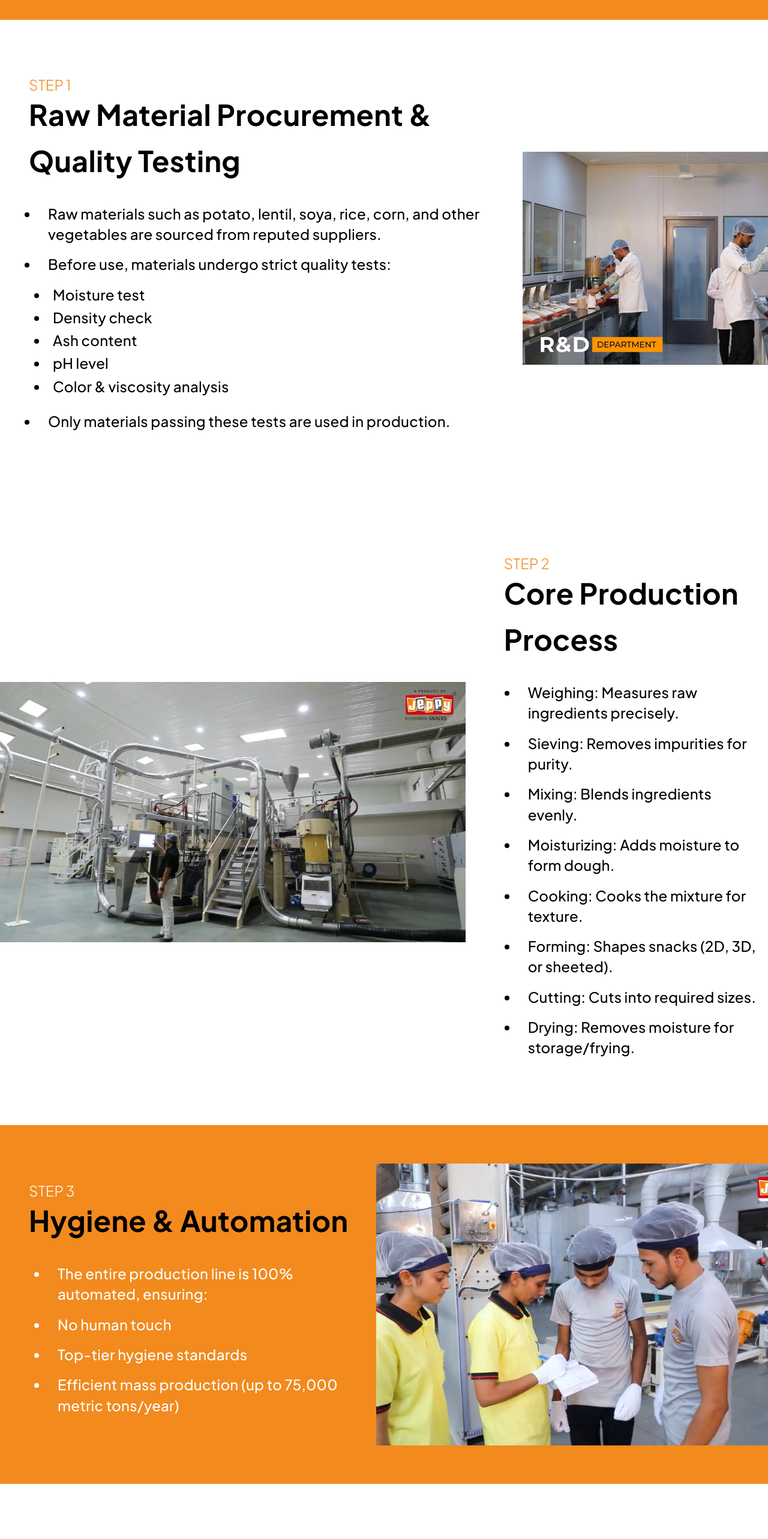
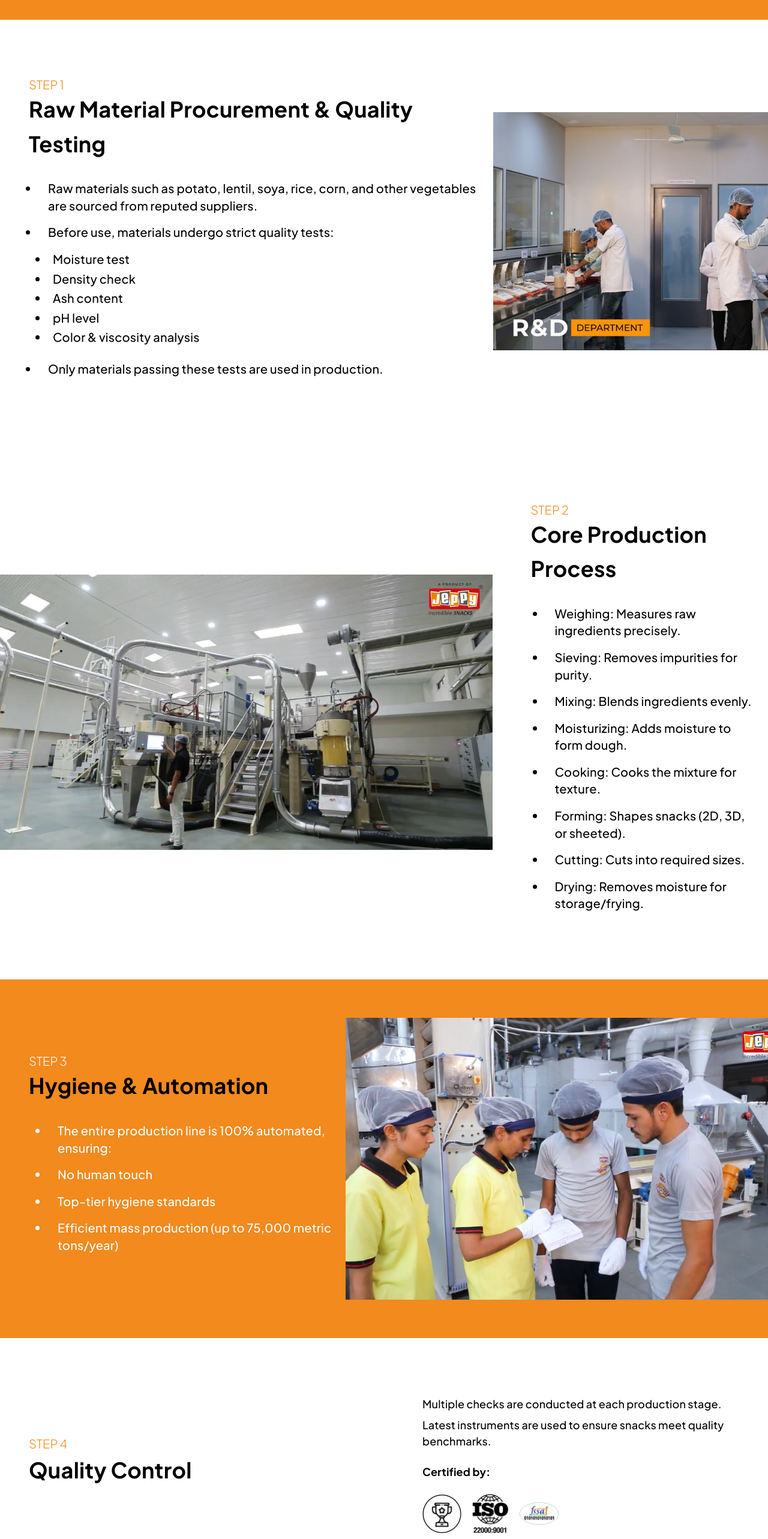
Before and after one commit to KunjKapadiya2007/jeppy_fe, a React (Vite) app: page /process in a window 1280 px wide. Shown: the part 1120-3686 px from the top of the page at 60% size. Built offline with nearby package versions, Linux system fonts and the light colour scheme.

Commit message:
small changes for our process

```diff
--- a/src/components/global/navbar.jsx
+++ b/src/components/global/navbar.jsx
@@ -88,6 +88,7 @@ function Navbar() {
                 >
                     {menuOpen ? <CloseIcon /> : <MenuIcon />}
                 </IconButton>
+
                 </Box>
 
                 {/* Mobile Dropdown Drawer Inside Navbar */}
--- a/src/components/ourprocess/ourprocessstep1.jsx
+++ b/src/components/ourprocess/ourprocessstep1.jsx
@@ -41,7 +41,7 @@ function Ourprocessstep1() {
                     }}
                     >
                         <Typography variant="h5" sx={{
-                            fontSize: { md: "24px", sm: "20px", xs: "16px" },
+                            fontSize: { xl: "24px", sm: "20px", xs: "16px" },
                             lineHeight: '24px',
                             color: "rgba(242, 138, 30, 1)",
                             fontWeight: 300,
@@ -55,7 +55,7 @@ function Ourprocessstep1() {
                                     <Typography variant="h6" sx={{
                                         mb: 2,
                                         fontWeight: '700',
-                                        fontSize: { md: "48px", sm: "36px", xs: "32px" },
+                                        fontSize: { xl: "48px", sm: "36px", xs: "32px" },
                                     }}>
                                         {item.title}
                                     </Typography>
@@ -63,7 +63,7 @@ function Ourprocessstep1() {
                                         listStyleType: 'disc',
                                         pl: 2 ,
                                         fontWeight: 500,
-                                        fontSize: { md: "24px", sm: "20px", xs: "16px" },
+                                        fontSize: { xl: "24px", sm: "20px", xs: "16px" },
 
                                     }}>
                                         {item.points.map((point, pointIndex) => (
@@ -75,7 +75,7 @@ function Ourprocessstep1() {
                                                         primary={point}
                                                         primaryTypographyProps={{
                                                             sx: {
-                                                                fontSize: { md: '24px', sm: '20px', xs: '16px' },
+                                                                fontSize: { xl: '24px', sm: '20px', xs: '16px' },
                                                                 fontWeight: 500,
                                                             },
                                                         }}
@@ -86,7 +86,7 @@ function Ourprocessstep1() {
                                                             primary={point.text}
                                                             primaryTypographyProps={{
                                                                 sx: {
-                                                                    fontSize: { md: '24px', sm: '20px', xs: '16px' },
+                                                                    fontSize: { xl: '24px', sm: '20px', xs: '16px' },
                                                                     fontWeight: 500,
                                                                 },
                                                             }}
@@ -104,7 +104,7 @@ function Ourprocessstep1() {
                                                                         primary={subpoint}
                                                                         primaryTypographyProps={{
                                                                             sx: {
-                                                                                fontSize: { md: '24px', sm: '20px', xs: '16px' },
+                                                                                fontSize: { xl: '24px', sm: '20px', xs: '16px' },
                                                                                 fontWeight: 500,
                                                                             },
                                                                         }}
--- a/src/components/ourprocess/ourprocessstep2.jsx
+++ b/src/components/ourprocess/ourprocessstep2.jsx
@@ -46,7 +46,7 @@ function Ourprocessstep2() {
                         pl: {lg:8 , xs:"unset"}
                     }}>
                         <Typography variant="h5" sx={{
-                            fontSize: { md: "24px", sm: "20px", xs: "16px" },
+                            fontSize: { xl: "24px", sm: "20px", xs: "16px" },
                             lineHeight: '24px',
                             color: "rgba(242, 138, 30, 1)",
                             fontWeight: 300,
@@ -58,7 +58,7 @@ function Ourprocessstep2() {
                         <Typography variant="h6" sx={{
                             mb: 2,
                             fontWeight: 700,
-                            fontSize: { md: "48px", sm: "36px", xs: "32px" },
+                            fontSize: { xl: "48px", sm: "36px", xs: "32px" },
                             textWrap:"wrap",
                         }}>
                             {item.title}
@@ -68,7 +68,7 @@ function Ourprocessstep2() {
                             listStyleType: 'disc',
                             pl: 3,
                             fontWeight: 500,
-                            fontSize: { md: "24px", sm: "20px", xs: "16px" },
+                            fontSize: { xl: "24px", sm: "20px", xs: "16px" },
                         }}>
                             {item.points.map((point, pointIndex) => (
                                 <ListItem key={pointIndex} sx={{ display: 'list-item' }}>
@@ -76,7 +76,7 @@ function Ourprocessstep2() {
                                         primary={point}
                                         primaryTypographyProps={{
                                             sx: {
-                                                fontSize: { md: '24px', sm: '20px', xs: '16px' },
+                                                fontSize: { xl: '24px', sm: '20px', xs: '16px' },
                                                 fontWeight: 500,
                                             },
                                         }}
--- a/src/components/ourprocess/ourprocessstep3.jsx
+++ b/src/components/ourprocess/ourprocessstep3.jsx
@@ -35,7 +35,7 @@ function Ourprocessstep3() {
                             py: {xs: 1, sm: 2, md: 3, lg: 4},
                         }}>
                             <Typography variant="h5" sx={{
-                                fontSize: {md: "24px", sm: "20px", xs: "16px"},
+                                fontSize: {xl: "24px", sm: "20px", xs: "16px"},
                                 lineHeight: '24px',
                                 color: "#FFF",
                                 fontWeight: 300,
@@ -47,7 +47,7 @@ function Ourprocessstep3() {
                             <Typography variant="h6" sx={{
                                 mb: 2,
                                 fontWeight: 700,
-                                fontSize: {md: "48px", sm: "36px", xs: "32px"},
+                                fontSize: {xl: "48px", sm: "36px", xs: "32px"},
                             }}>
                                 {item.title}
                             </Typography>
@@ -58,7 +58,7 @@ function Ourprocessstep3() {
                                     listStyleType: 'disc',
                                     pl: 4,
                                     fontWeight: 500,
-                                    fontSize: { md: '24px', sm: '20px', xs: '16px' },
+                                    fontSize: { xl: '24px', sm: '20px', xs: '16px' },
                                 }}
                             >
                                 {item.points.map((point, pointIndex) => (
@@ -67,7 +67,7 @@ function Ourprocessstep3() {
                                             primary={point}
                                             primaryTypographyProps={{
                                                 sx: {
-                                                    fontSize: { md: '24px', sm: '20px', xs: '16px' },
+                                                    fontSize: { xl: '24px', sm: '20px', xs: '16px' },
                                                     fontWeight: 500,
                                                 },
                                             }}
--- a/src/components/ourprocess/ourprocessstep4.jsx
+++ b/src/components/ourprocess/ourprocessstep4.jsx
@@ -35,7 +35,7 @@ function Ourprocessstep4() {
                             py: {xs: 1, sm: 2, md: 3, lg: 4},
                         }}>
                             <Typography variant="h5" sx={{
-                                fontSize: {md: "24px", sm: "20px", xs: "16px"},
+                                fontSize: {xl: "24px", sm: "20px", xs: "16px"},
                                 color: "rgba(242, 138, 30, 1)",
                                 fontWeight: 300,
                                 mb: 1,
@@ -45,7 +45,7 @@ function Ourprocessstep4() {
 
                             <Typography variant="h4" sx={{
                                 fontWeight: 700,
-                                fontSize: {md: "48px", sm: "36px", xs: "28px"},
+                                fontSize: {xl: "48px", sm: "36px", xs: "28px"},
                                 mb: 2,
                             }}>
                                 {data.title}
@@ -60,7 +60,7 @@ function Ourprocessstep4() {
                         }}>
                             {data.description.map((line, idx) => (
                                 <Typography key={idx} sx={{
-                                    fontSize: {md: "24px", sm: "18px", xs: "16px"},
+                                    fontSize: {xl: "24px", sm: "18px", xs: "16px"},
                                     fontWeight: 500,
                                     mb: 1,
                                 }}>
@@ -68,7 +68,7 @@ function Ourprocessstep4() {
                                 </Typography>
                             ))}
 
-                            <Typography sx={{my: 3, fontWeight: 700, fontSize: {md: "24px", sm: "18px", xs: "16px"},}}>
+                            <Typography sx={{my: 3, fontWeight: 700, fontSize: {xl: "24px", sm: "18px", xs: "16px"},}}>
                                 Certified by:
                             </Typography>
 
```
Also changed, not shown: src/components/ourprocess/ourprocessstep5.jsx (+6 -6 lines), 1 other file (tests, documents, lock files or other folders). Lines whose indentation alone changed are shown as unchanged.
